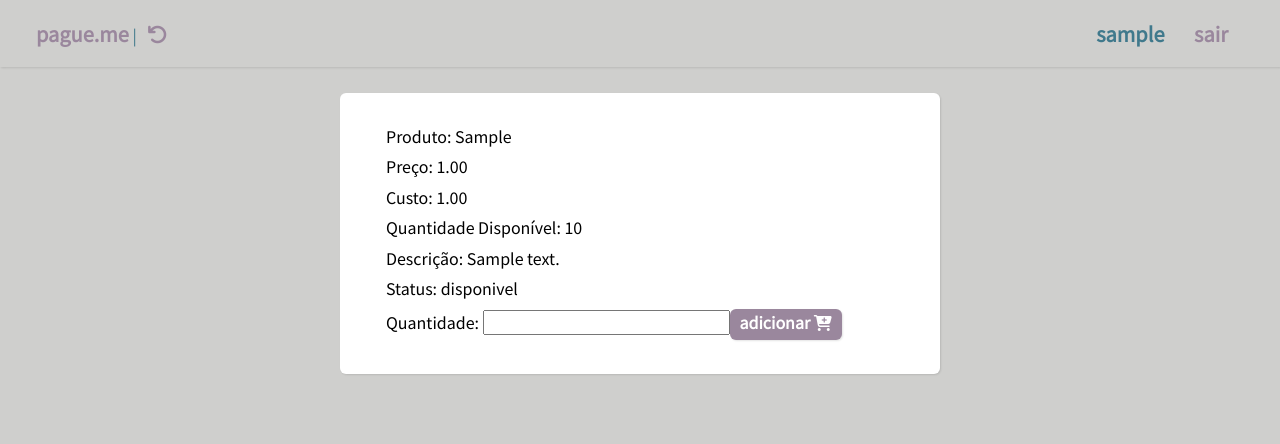
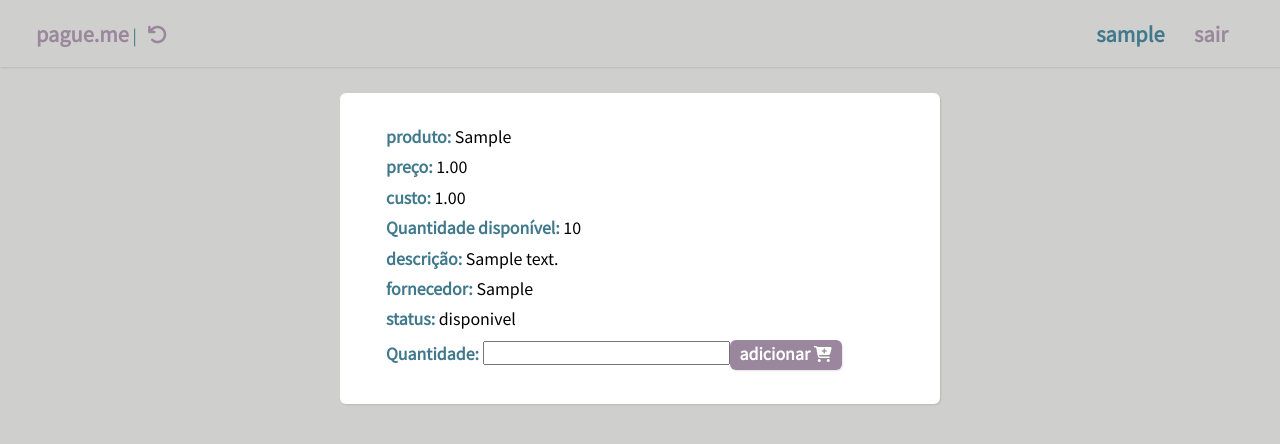
Before and after one commit to alpdias/pague.me, a Django app: page /stock/1 in a window 1280 px wide. Shown: the top 444 px of the page. Run offline with Django 3.2, Linux system fonts and the light colour scheme; a user stored in the database is signed in; tables that the repository leaves empty hold one stand-in row (values such as "Sample post"); parts of the project's set-up code (start-up, migrations or seed data) failed here and were passed over; some libraries are stand-ins or nearby versions.

Commit message:
Update stock.html

```diff
--- a/app/templates/app/stock.html
+++ b/app/templates/app/stock.html
@@ -24,13 +24,14 @@ Criado em 10/2020
     <div class="lista-itens">
             <div>
                 <ul>
-                    <li><span class="lista-itens_titulo">Produto:&nbsp;</span><span id="produto">{{ estoques.produto }}</span>&nbsp;&nbsp;&nbsp;<span class="span-titulo-2"><a href="/edit/{{ estoques.id }}"><i class="fas fa-edit"></i></a></span></li>
-                    <li><span class="lista-itens_titulo">Preço:&nbsp;</span><span id="preco">{{ estoques.preco }}</span></li>
-                    <li id="custo"><span class="lista-itens_titulo">Custo:&nbsp;</span>{{ estoques.custo }}</li>
-                    <li><span class="lista-itens_titulo">Quantidade Disponível:&nbsp;</span><span id="dispo">{{ estoques.quantidade }}</span></li>
-                    <li id="desc"><span class="lista-itens_titulo">Descrição:&nbsp;</span>{{ estoques.descricao }}</li>
-                    <li id="status"><span class="lista-itens_titulo">Status:&nbsp;</span>{{ estoques.status }}</li>
-                    <li><span class="lista-itens_titulo">Quantidade:&nbsp;<input type="number" id="qtd"><button type="submit" id="add" onclick="adicionar()"><a href="{% url 'products' %}">adicionar&nbsp;<i class="fas fa-cart-plus"></i></a></button></span></li>
+                    <li><span class="lista-itens__titulo">produto:&nbsp;</span><span id="produto">{{ estoques.produto }}</span>&nbsp;&nbsp;&nbsp;<span class="lista-itens__titulo"><a href="/edit/{{ estoques.id }}"><i class="fas fa-edit"></i></a></span></li>
+                    <li><span class="lista-itens__titulo">preço:&nbsp;</span><span id="preco">{{ estoques.preco }}</span></li>
+                    <li id="custo"><span class="lista-itens__titulo">custo:&nbsp;</span>{{ estoques.custo }}</li>
+                    <li><span class="lista-itens__titulo">Quantidade disponível:&nbsp;</span><span id="dispo">{{ estoques.quantidade }}</span></li>
+                    <li id="desc"><span class="lista-itens__titulo">descrição:&nbsp;</span>{{ estoques.descricao }}</li>
+                    <li id="desc"><span class="lista-itens__titulo">fornecedor:&nbsp;</span>{{ estoques.fornecedor }}</li>
+                    <li id="status"><span class="lista-itens__titulo">status:&nbsp;</span>{{ estoques.status }}</li>
+                    <li><span class="lista-itens__titulo">Quantidade:&nbsp;<input type="number" id="qtd"><button type="submit" id="add" onclick="adicionar()"><a href="{% url 'products' %}">adicionar&nbsp;<i class="fas fa-cart-plus"></i></a></button></span></li>
                 </ul>
             </div>
     </div>
```
